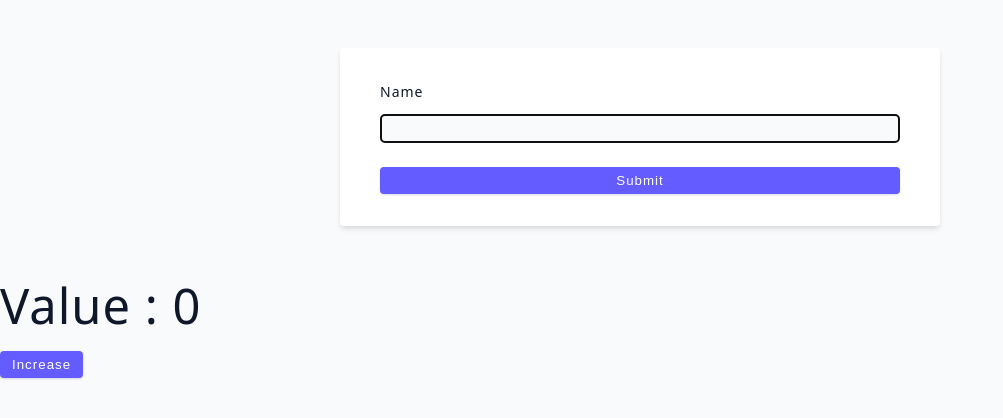
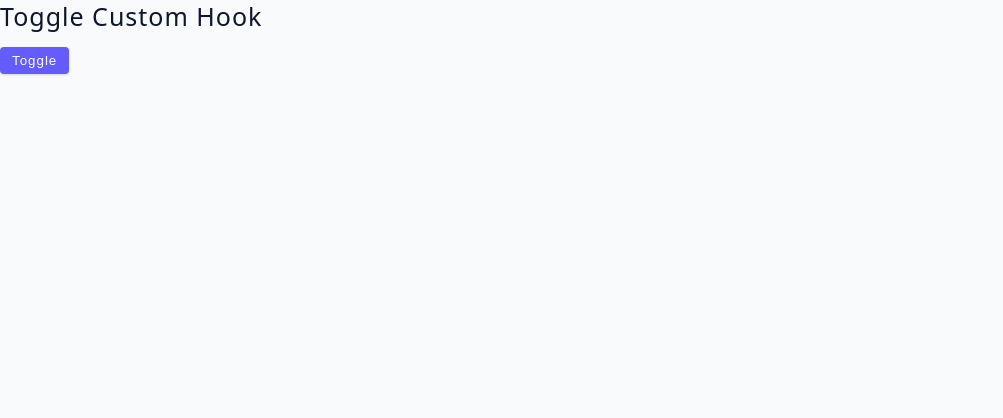
Before and after one commit to RumenKeranchev/my-react-app-vite, a React (Vite) app: page / in a window 1280 px wide. Shown: the top 418 px of the page, without its empty margins (0-1003 px from the left). Built offline with nearby package versions, Linux system fonts and the light colour scheme.

Commit message:
Custom hooks toggle example completed

```diff
--- a/src/App.jsx
+++ b/src/App.jsx
@@ -1,4 +1,4 @@
-import Starter from "./tutorial/07-useRef/starter/01-useRef-basics";
+import Starter from "./tutorial/08-custom-hooks/starter/01-toggle";
 
 function App() {
 	return <Starter />;
--- a/src/tutorial/08-custom-hooks/starter/01-toggle.jsx
+++ b/src/tutorial/08-custom-hooks/starter/01-toggle.jsx
@@ -1,11 +1,12 @@
-import { useState } from 'react';
+import { useState } from "react";
+import useToggle from "./useToggle";
 
 const ToggleExample = () => {
-  const [show, setShow] = useState(false);
+	const { show, toggle } = useToggle(false);
 	return (
 		<div>
 			<h4>toggle custom hook</h4>
-      <button className='btn' onClick={() => setShow(!show)}>
+			<button className='btn' onClick={toggle}>
 				toggle
 			</button>
 			{show && <h4>some stuff</h4>}
--- /dev/null
+++ b/src/tutorial/08-custom-hooks/starter/useToggle.js
@@ -0,0 +1,10 @@
+import { useState } from "react";
+
+const useToggle = (defaultValue) => {
+	const [show, setShow] = useState(defaultValue);
+	const toggle = () => setShow(!show);
+
+	return { show, toggle };
+};
+
+export default useToggle;
```
Lines whose indentation alone changed are shown as unchanged.
